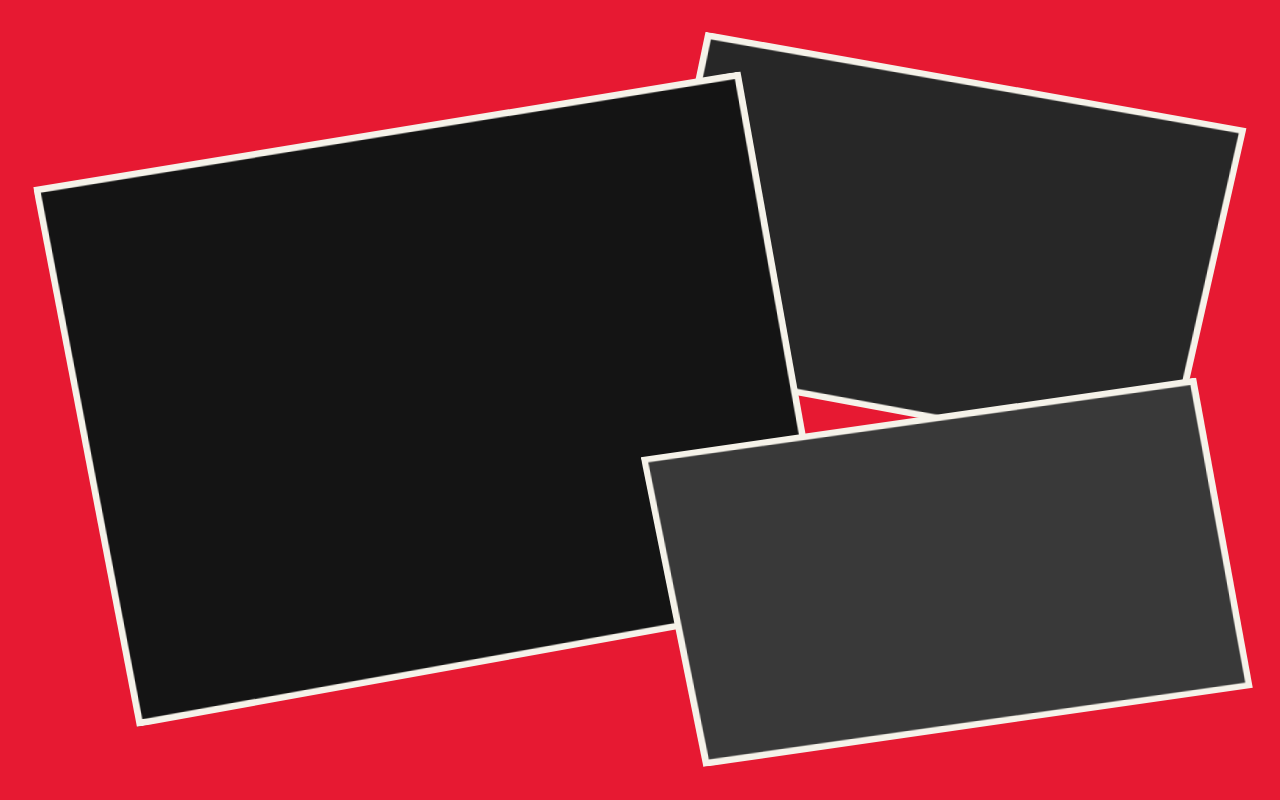
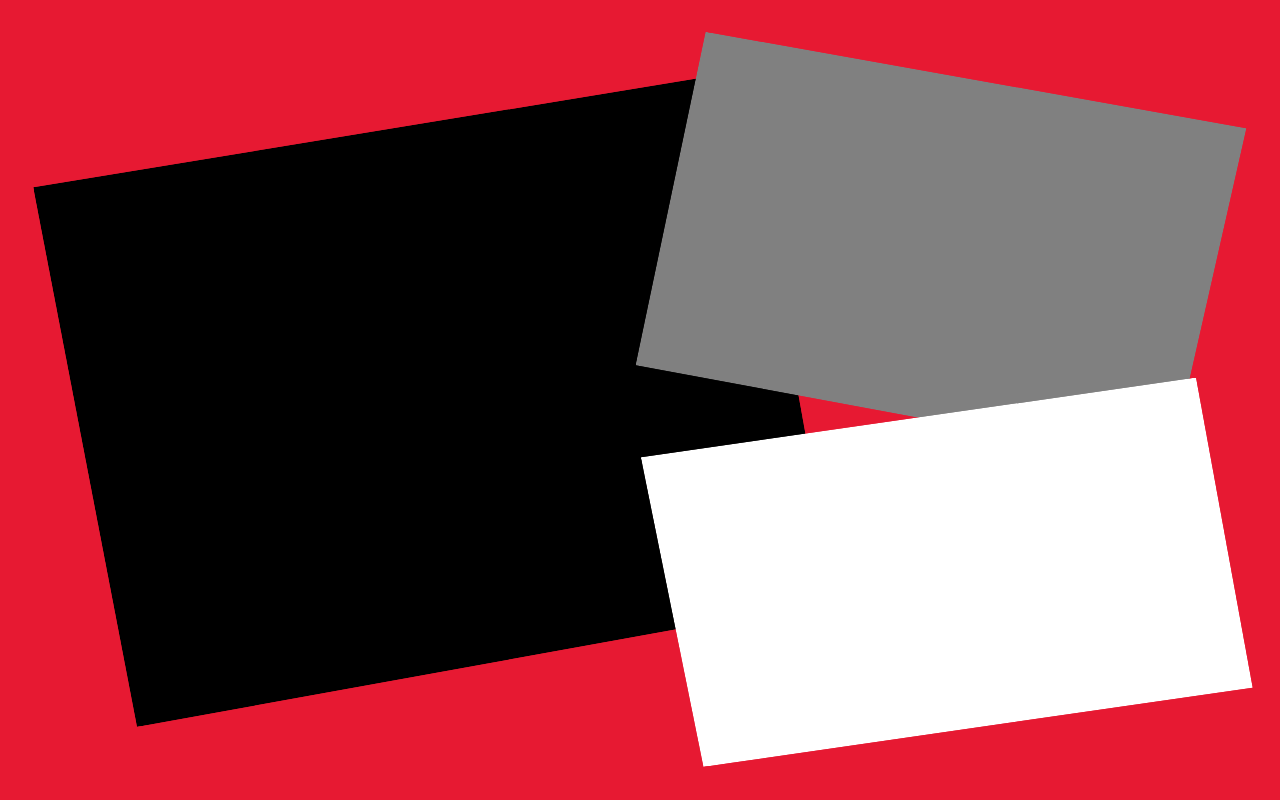
Before and after one commit to vuhanam8-ctrl/Ready-Set-Go, a plain HTML site: page index.html in a window 1280 px wide. Drawn offline with Linux system fonts and the light colour scheme.

Commit message:
Color panels black gray white and place black behind all panels

```diff
--- a/index.html
+++ b/index.html
@@ -10,14 +10,14 @@
     body { margin: 0; }
     main { min-height: 100vh; min-height: 100svh; display: grid; place-items: center; overflow: hidden; }
     .stages { position: relative; width: min(94vw, 1400px); height: 88svh; isolation: isolate; }
-    .stage { position: absolute; background: #f5f2e9; padding: 7px; filter: drop-shadow(12px 14px 0 #650915); }
-    .model-mount { position: absolute; inset: 7px; background: #141414; }
-    .stage-main { left: 2%; top: 9%; width: 62%; height: 82%; z-index: 1; transform: rotate(-7deg); clip-path: polygon(0 5%, 96% 0, 100% 93%, 5% 100%); }
+    .stage { position: absolute; }
+    .model-mount { position: absolute; inset: 0; background: #000000; }
+    .stage-main { left: 2%; top: 9%; width: 62%; height: 82%; z-index: 0; transform: rotate(-7deg); clip-path: polygon(0 5%, 96% 0, 100% 93%, 5% 100%); }
     .stage-main .model-mount { clip-path: polygon(0 5%, 96% 0, 100% 93%, 5% 100%); }
-    .stage-second { right: 1%; top: 2%; width: 48%; height: 53%; z-index: 0; transform: rotate(7deg); clip-path: polygon(5% 0, 100% 8%, 94% 100%, 0 91%); }
-    .stage-second .model-mount { background: #272727; clip-path: polygon(5% 0, 100% 8%, 94% 100%, 0 91%); }
+    .stage-second { right: 1%; top: 2%; width: 48%; height: 53%; z-index: 1; transform: rotate(7deg); clip-path: polygon(5% 0, 100% 8%, 94% 100%, 0 91%); }
+    .stage-second .model-mount { background: #808080; clip-path: polygon(5% 0, 100% 8%, 94% 100%, 0 91%); }
     .stage-third { right: 0; bottom: 1%; width: 49%; height: 49%; z-index: 2; transform: rotate(-5deg); clip-path: polygon(0 9%, 95% 0, 100% 91%, 6% 100%); }
-    .stage-third .model-mount { background: #393939; clip-path: polygon(0 9%, 95% 0, 100% 91%, 6% 100%); }
+    .stage-third .model-mount { background: #ffffff; clip-path: polygon(0 9%, 95% 0, 100% 91%, 6% 100%); }
     .model-mount canvas { display: block; width: 100%; height: 100%; }
     @media (max-width: 650px) {
       .stages { width: 90vw; height: 83svh; }
```
